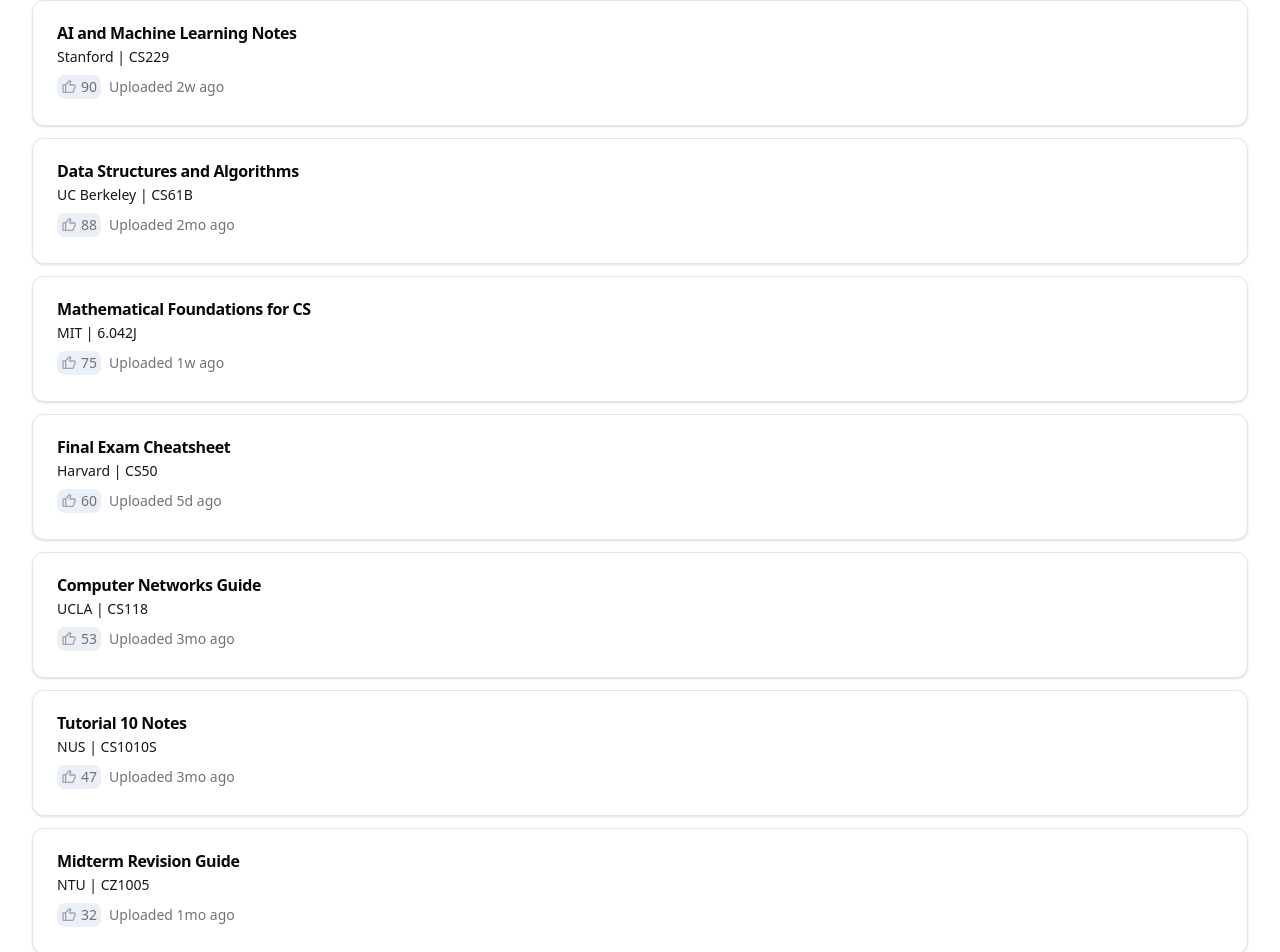
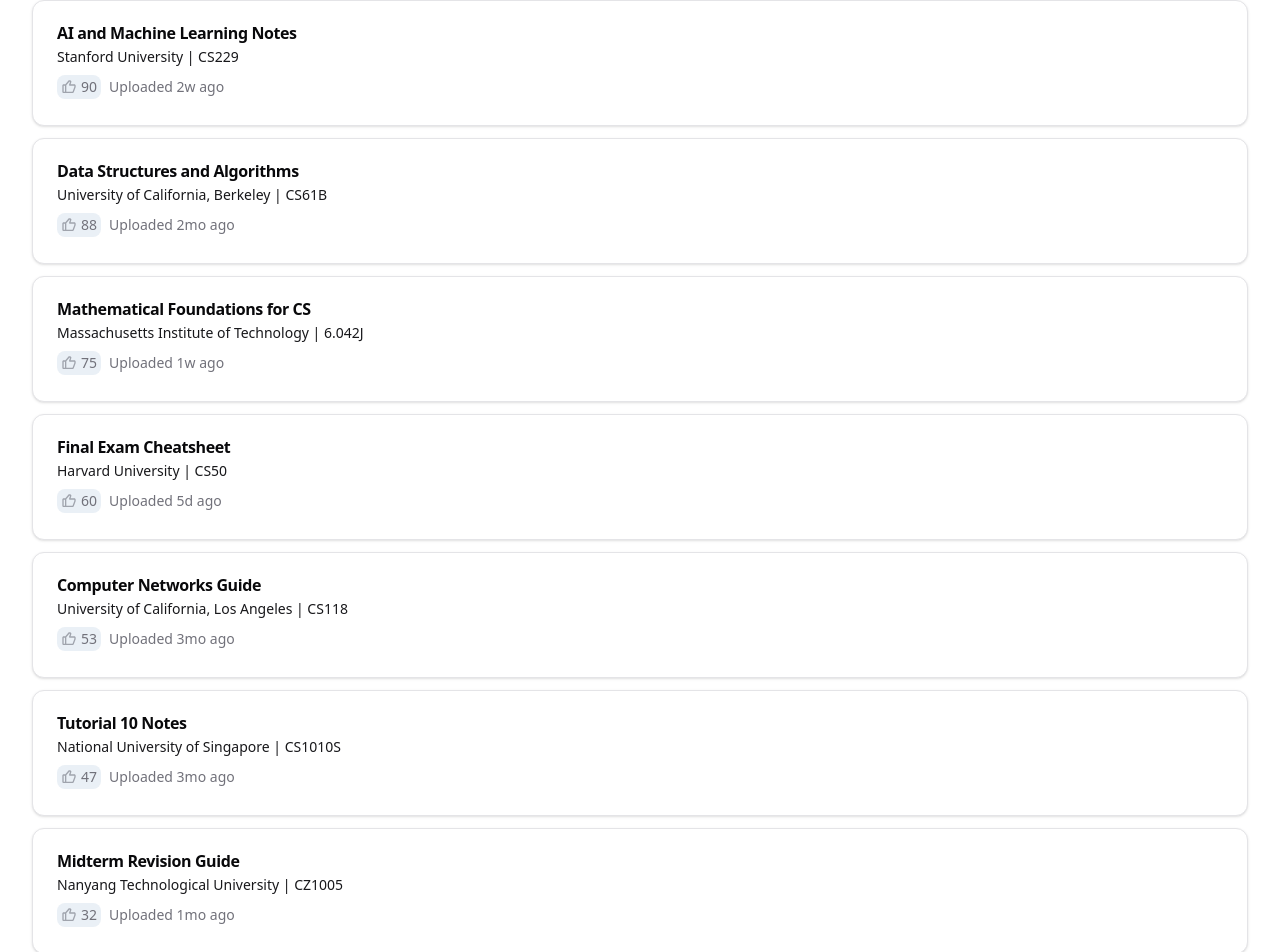
Before and after one commit to joshualwf/note-share, a Next.js app: page / in a window 1280 px wide. Shown: the part 533-1485 px from the top of the page. Built offline with nearby package versions, Linux system fonts and the light colour scheme.

Commit message:
add functionality for search module

```diff
--- a/src/app/constants/constants.tsx
+++ b/src/app/constants/constants.tsx
@@ -1,16 +1,38 @@
 // CONSTANTS DECLARED HERE
 export const RESOURCE_TYPES = ["Notes", "Exam Papers", "Solutions"] as const;
 export const SCHOOLS = [
-  { value: "NUS", label: "NUS" },
-  { value: "NTU", label: "NTU" },
-  { value: "SMU", label: "SMU" },
-  { value: "SIM", label: "SIM" },
-  { value: "SUSS", label: "SUSS" },
-  { value: "SUTD", label: "SUTD" },
-  { value: "Harvard", label: "Harvard" },
-  { value: "Stanford", label: "Stanford" },
-  { value: "MIT", label: "MIT" },
-  { value: "UC Berkeley", label: "UC Berkeley" },
-  { value: "CMU", label: "CMU" },
-  { value: "UCLA", label: "UCLA" },
+  {
+    value: "National University of Singapore",
+    label: "National University of Singapore",
+  },
+  {
+    value: "Nanyang Technological University",
+    label: "Nanyang Technological University",
+  },
+  { value: "Harvard University", label: "Harvard University" },
+  { value: "Stanford University", label: "Stanford University" },
+  {
+    value: "Massachusetts Institute of Technology",
+    label: "Massachusetts Institute of Technology",
+  },
+  {
+    value: "University of California, Berkeley",
+    label: "University of California, Berkeley",
+  },
+  { value: "Carnegie Mellon University", label: "Carnegie Mellon University" },
+  {
+    value: "University of California, Los Angeles",
+    label: "University of California, Los Angeles",
+  },
 ];
+
+export const MODCODES = [
+  { value: "CS1010S", label: "CS1010S - Programming Methodology" },
+  { value: "CZ1005", label: "CZ1005 - Digital Logic" },
+  { value: "CS50", label: "CS50 - Introduction to Computer Science" },
+  { value: "CS229", label: "CS229 - Machine Learning" },
+  { value: "6.042J", label: "6.042J - Mathematics for Computer Science" },
+  { value: "CS61B", label: "CS61B - Data Structures and Algorithms" },
+  { value: "15-410", label: "15-410 - Operating Systems" },
+  { value: "CS118", label: "CS118 - Computer Networks" },
+];
--- a/src/app/constants/mockData.tsx
+++ b/src/app/constants/mockData.tsx
@@ -4,7 +4,8 @@ import { RESOURCE_TYPES } from "./constants";
 export interface Document {
   id: number;
   title: string;
-  description: string;
+  school: string;
+  modCode: string;
   likes: number;
   uploadTime: Date;
   resourceType: ResourceType;
@@ -14,7 +15,8 @@ export const mockDocuments: Document[] = [
   {
     id: 1,
     title: "Tutorial 10 Notes",
-    description: "NUS | CS1010S",
+    school: "National University of Singapore",
+    modCode: "CS1010S",
     likes: 47,
     uploadTime: new Date(Date.now() - 90 * 24 * 60 * 60 * 1000), // 3 months ago
     resourceType: "Notes",
@@ -22,7 +24,8 @@ export const mockDocuments: Document[] = [
   {
     id: 2,
     title: "Midterm Revision Guide",
-    description: "NTU | CZ1005",
+    school: "Nanyang Technological University",
+    modCode: "CZ1005",
     likes: 32,
     uploadTime: new Date(Date.now() - 30 * 24 * 60 * 60 * 1000), // 1 month ago
     resourceType: "Exam Papers",
@@ -30,7 +33,8 @@ export const mockDocuments: Document[] = [
   {
     id: 3,
     title: "Final Exam Cheatsheet",
-    description: "Harvard | CS50",
+    school: "Harvard University",
+    modCode: "CS50",
     likes: 60,
     uploadTime: new Date(Date.now() - 5 * 24 * 60 * 60 * 1000), // 5 days ago
     resourceType: "Solutions",
@@ -38,7 +42,8 @@ export const mockDocuments: Document[] = [
   {
     id: 4,
     title: "AI and Machine Learning Notes",
-    description: "Stanford | CS229",
+    school: "Stanford University",
+    modCode: "CS229",
     likes: 90,
     uploadTime: new Date(Date.now() - 14 * 24 * 60 * 60 * 1000), // 2 weeks ago
     resourceType: "Notes",
@@ -46,7 +51,8 @@ export const mockDocuments: Document[] = [
   {
     id: 5,
     title: "Mathematical Foundations for CS",
-    description: "MIT | 6.042J",
+    school: "Massachusetts Institute of Technology",
+    modCode: "6.042J",
     likes: 75,
     uploadTime: new Date(Date.now() - 7 * 24 * 60 * 60 * 1000), // 1 week ago
     resourceType: "Notes",
@@ -54,7 +60,8 @@ export const mockDocuments: Document[] = [
   {
     id: 6,
     title: "Data Structures and Algorithms",
-    description: "UC Berkeley | CS61B",
+    school: "University of California, Berkeley",
+    modCode: "CS61B",
     likes: 88,
     uploadTime: new Date(Date.now() - 60 * 24 * 60 * 60 * 1000), // 2 months ago
     resourceType: "Exam Papers",
@@ -62,7 +69,8 @@ export const mockDocuments: Document[] = [
   {
     id: 7,
     title: "Operating Systems Lecture Notes",
-    description: "CMU | 15-410",
+    school: "Carnegie Mellon University",
+    modCode: "15-410",
     likes: 110,
     uploadTime: new Date(Date.now() - 180 * 24 * 60 * 60 * 1000), // 6 months ago
     resourceType: "Notes",
@@ -70,7 +78,8 @@ export const mockDocuments: Document[] = [
   {
     id: 8,
     title: "Computer Networks Guide",
-    description: "UCLA | CS118",
+    school: "University of California, Los Angeles",
+    modCode: "CS118",
     likes: 53,
     uploadTime: new Date(Date.now() - 90 * 24 * 60 * 60 * 1000), // 3 months ago
     resourceType: "Solutions",
--- a/src/components/ComboBox.tsx
+++ b/src/components/ComboBox.tsx
@@ -2,7 +2,6 @@
 
 import * as React from "react";
 import { Check, ChevronsUpDown } from "lucide-react";
-
 import { cn } from "@/lib/utils";
 import { Button } from "@/components/ui/button";
 import {
@@ -18,16 +17,20 @@ import {
   PopoverContent,
   PopoverTrigger,
 } from "@/components/ui/popover";
-import { SCHOOLS } from "@/app/constants/constants";
 
 interface ComboboxProps {
   selectedValue: string | null;
   setSelectedValue: (value: string | null) => void;
+  data: { value: string; label: string }[]; // Accepts both schools and modules
+  placeholder?: string;
 }
 
-const schools = SCHOOLS;
-
-export function Combobox({ selectedValue, setSelectedValue }: ComboboxProps) {
+export function Combobox({
+  selectedValue,
+  setSelectedValue,
+  data,
+  placeholder = "Select...",
+}: ComboboxProps) {
   const [open, setOpen] = React.useState(false);
 
   return (
@@ -37,11 +40,11 @@ export function Combobox({ selectedValue, setSelectedValue }: ComboboxProps) {
           variant="outline"
           role="combobox"
           aria-expanded={open}
-          className="w-[200px] justify-between"
+          className="w-[310px] justify-between"
         >
           {selectedValue
-            ? schools.find((school) => school.value === selectedValue)?.label
-            : "Select school..."}
+            ? data.find((item) => item.value === selectedValue)?.value
+            : placeholder}
           <ChevronsUpDown className="ml-2 h-4 w-4 shrink-0 opacity-50" />
         </Button>
       </PopoverTrigger>
@@ -49,17 +52,17 @@ export function Combobox({ selectedValue, setSelectedValue }: ComboboxProps) {
         side="bottom"
         avoidCollisions={false}
         align="center"
-        className="w-[200px] p-0"
+        className="w-[310px] p-0"
       >
         <Command>
-          <CommandInput placeholder="Search school..." />
+          <CommandInput placeholder={placeholder} />
           <CommandList>
-            <CommandEmpty>No school found.</CommandEmpty>
+            <CommandEmpty>Not found...</CommandEmpty>
             <CommandGroup>
-              {schools.map((school) => (
+              {data.map((item) => (
                 <CommandItem
-                  key={school.value}
-                  value={school.value}
+                  key={item.value}
+                  value={item.value}
                   onSelect={(currentValue) => {
                     setSelectedValue(
                       currentValue === selectedValue ? null : currentValue
@@ -70,12 +73,10 @@ export function Combobox({ selectedValue, setSelectedValue }: ComboboxProps) {
                   <Check
                     className={cn(
                       "mr-2 h-4 w-4",
-                      selectedValue === school.value
-                        ? "opacity-100"
-                        : "opacity-0"
+                      selectedValue === item.value ? "opacity-100" : "opacity-0"
                     )}
                   />
-                  {school.label}
+                  {item.value}
                 </CommandItem>
               ))}
             </CommandGroup>
--- a/src/components/DocumentCard.tsx
+++ b/src/components/DocumentCard.tsx
@@ -2,7 +2,6 @@ import {
   Card,
   CardContent,
   CardDescription,
-  CardFooter,
   CardHeader,
   CardTitle,
 } from "@/components/ui/card";
@@ -10,7 +9,8 @@ import Image from "next/image";
 
 interface DocumentCardProps {
   title: string;
-  description: string;
+  school: string;
+  modCode: string;
   likes: number;
   uploadTime: Date;
 }
@@ -20,12 +20,12 @@ function getRelativeTime(date: Date): string {
   const diffInSeconds = Math.floor((now.getTime() - date.getTime()) / 1000);
 
   const intervals: { unit: string; seconds: number }[] = [
-    { unit: "y", seconds: 31536000 }, // 1 year = 365 days
-    { unit: "mo", seconds: 2592000 }, // 1 month = 30 days
-    { unit: "w", seconds: 604800 }, // 1 week = 7 days
-    { unit: "d", seconds: 86400 }, // 1 day
-    { unit: "h", seconds: 3600 }, // 1 hour
-    { unit: "m", seconds: 60 }, // 1 minute
+    { unit: "y", seconds: 31536000 },
+    { unit: "mo", seconds: 2592000 },
+    { unit: "w", seconds: 604800 },
+    { unit: "d", seconds: 86400 },
+    { unit: "h", seconds: 3600 },
+    { unit: "m", seconds: 60 },
   ];
 
   for (const { unit, seconds } of intervals) {
@@ -40,7 +40,8 @@ function getRelativeTime(date: Date): string {
 
 export function DocumentCard({
   title,
-  description,
+  school,
+  modCode,
   likes,
   uploadTime,
 }: DocumentCardProps) {
@@ -51,14 +52,14 @@ export function DocumentCard({
       <CardHeader>
         <CardTitle>{title}</CardTitle>
         <CardDescription className="text-primary">
-          {description}
+          {school} | {modCode}
         </CardDescription>
         <div className="flex flex-row flex-start text-muted-foreground text-sm gap-1 items-center">
           <div className="bg-accent py-1 px-1 rounded-lg flex flex-row h-6 items-center gap-1">
             <Image src="/like.svg" alt="Like icon" width={16} height={16} />
             <div>{likes}</div>
           </div>
-          <div className="py-1 px-1 ">{formattedTime}</div>
+          <div className="py-1 px-1">{formattedTime}</div>
         </div>
       </CardHeader>
     </Card>
```
Also changed, not shown: src/app/page.tsx (+21 -13 lines), src/components/FilterSheet.tsx (+22 -24 lines).
